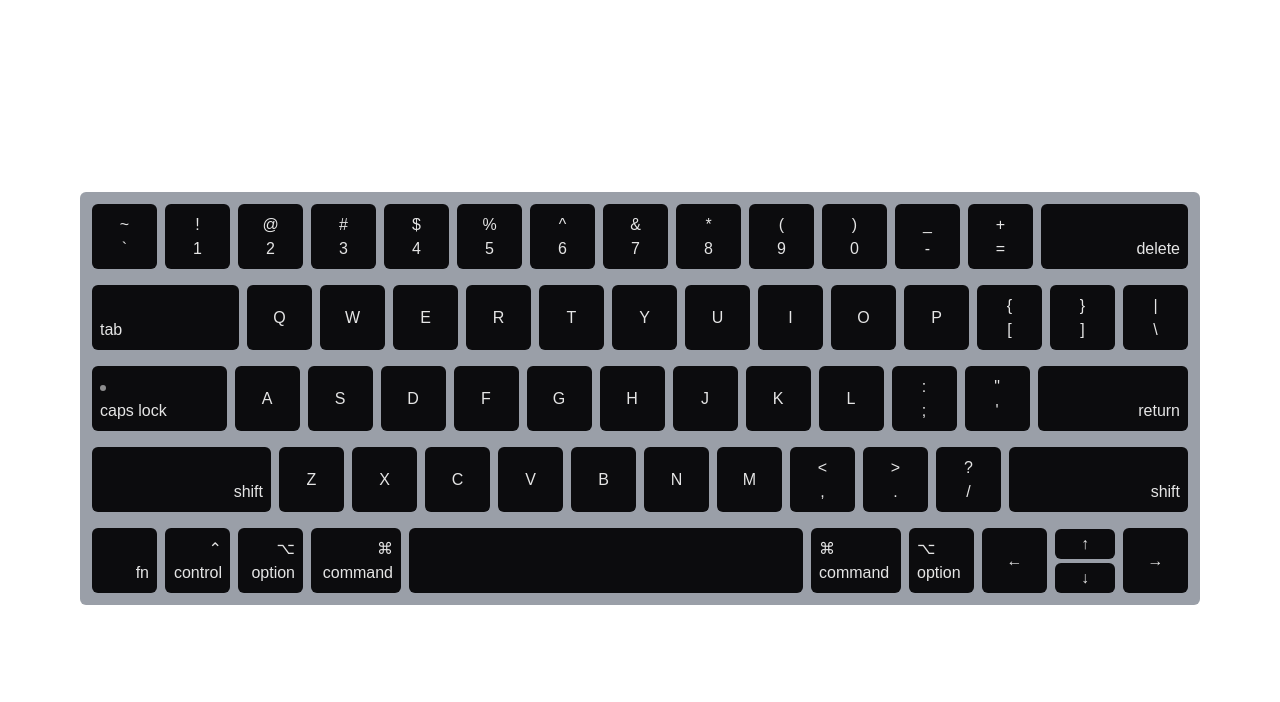
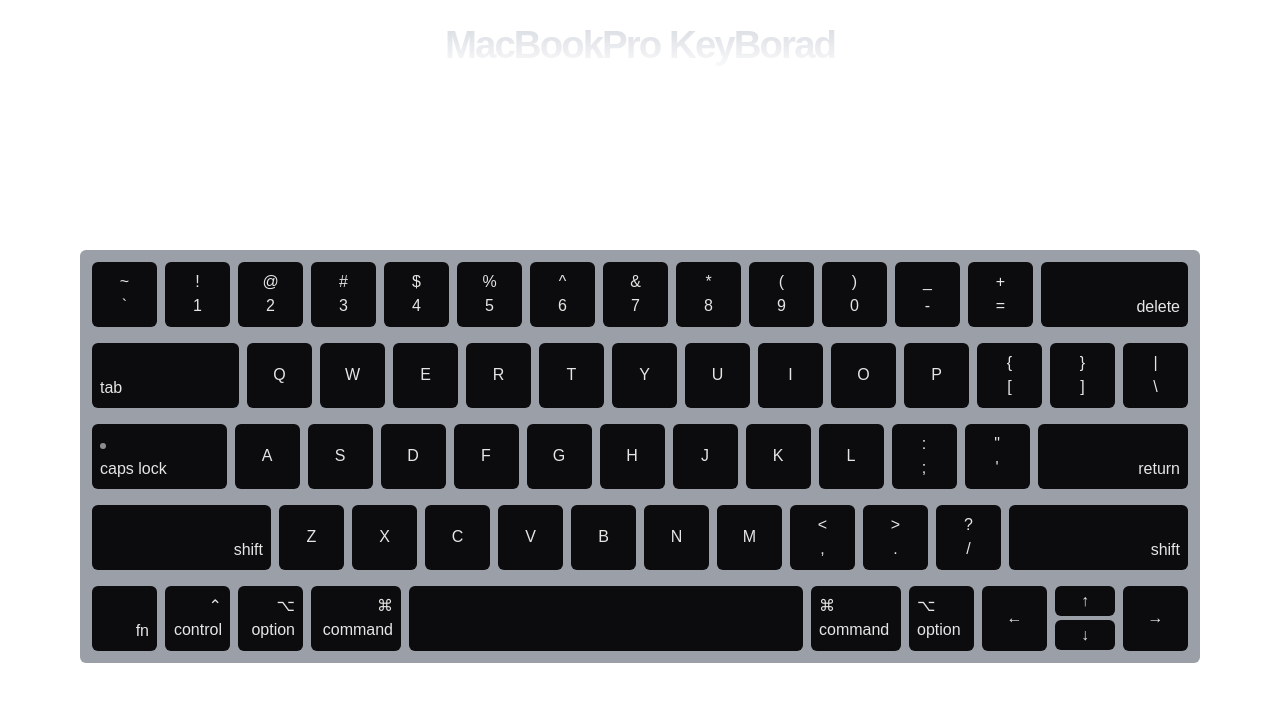
Before and after one commit to nikhil969rockss/Mackbook-keyboard, a Next.js app: page / in a window 1280 px wide. Shown: the top 702 px of the page. Built offline with nearby package versions, Linux system fonts and the light colour scheme.

Commit message:
Navbar done

```diff
--- a/src/app/page.tsx
+++ b/src/app/page.tsx
@@ -3,6 +3,7 @@
 import CapsLock from "@/components/CapsLock";
 import Container from "@/components/Container";
 import KeyboradLayout from "@/components/KeyboradLayout";
+import Navbar from "@/components/Navbar";
 import {
   keyBoardKeysRow1,
   keyboardKeysRow2,
@@ -126,6 +127,7 @@
           kindly change your device
         </div>
       )}
+      <Navbar />
 
       <Container className="flex h-[20vh] items-center justify-center text-[max(3vw,30px)] font-[900] capitalize">
         {pressedKeys}
--- /dev/null
+++ b/src/components/Navbar.tsx
@@ -0,0 +1,13 @@
+import React from "react";
+
+const Navbar = () => {
+  return (
+    <div className="w-full">
+      <h1 className="bg-gradient-to-b from-gray-300 to-white/30 bg-clip-text text-center text-[max(3vw,24px)] font-[700] tracking-tighter text-transparent selection:bg-gray-900 selection:text-white">
+        MacBookPro KeyBorad
+      </h1>
+    </div>
+  );
+};
+
+export default Navbar;
```
